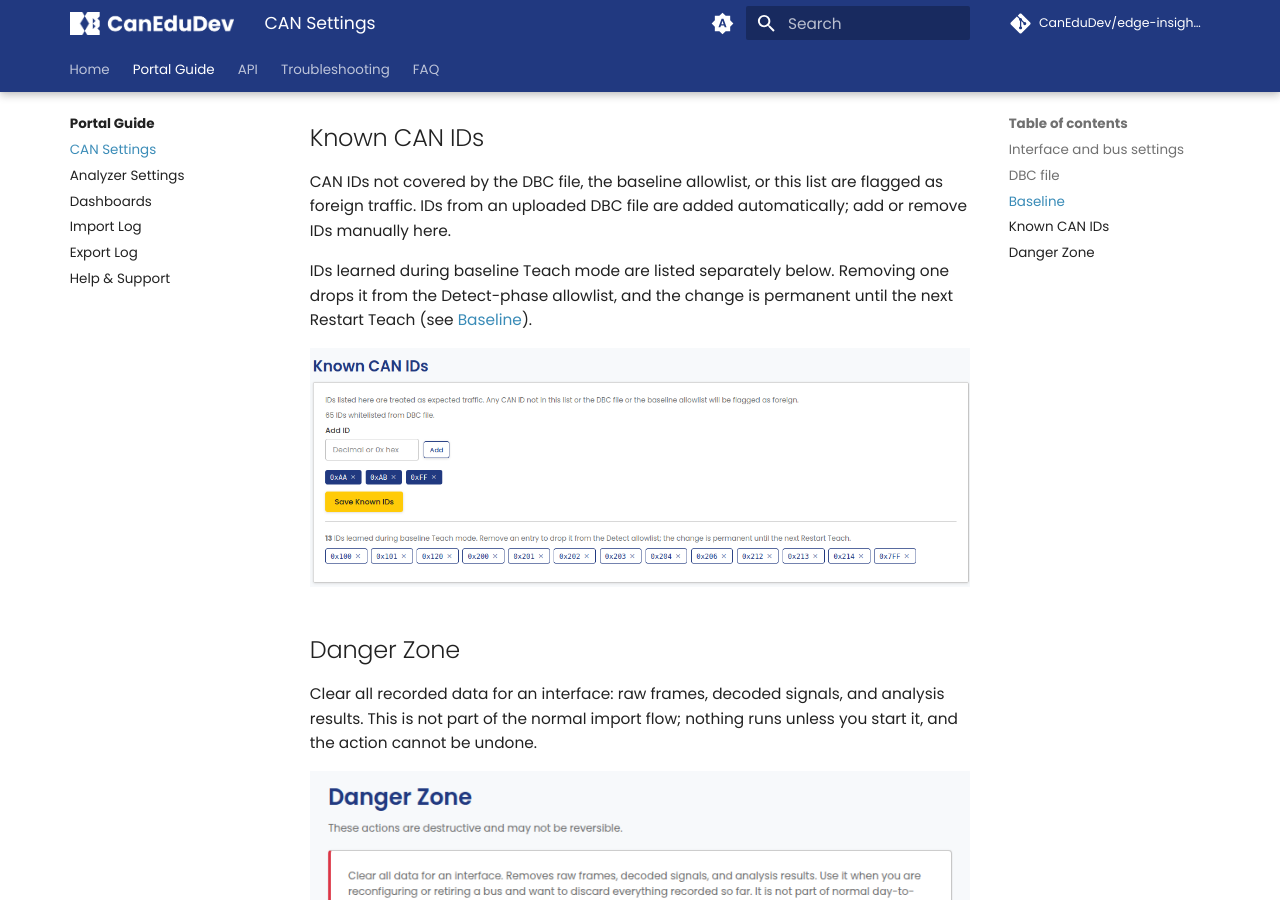
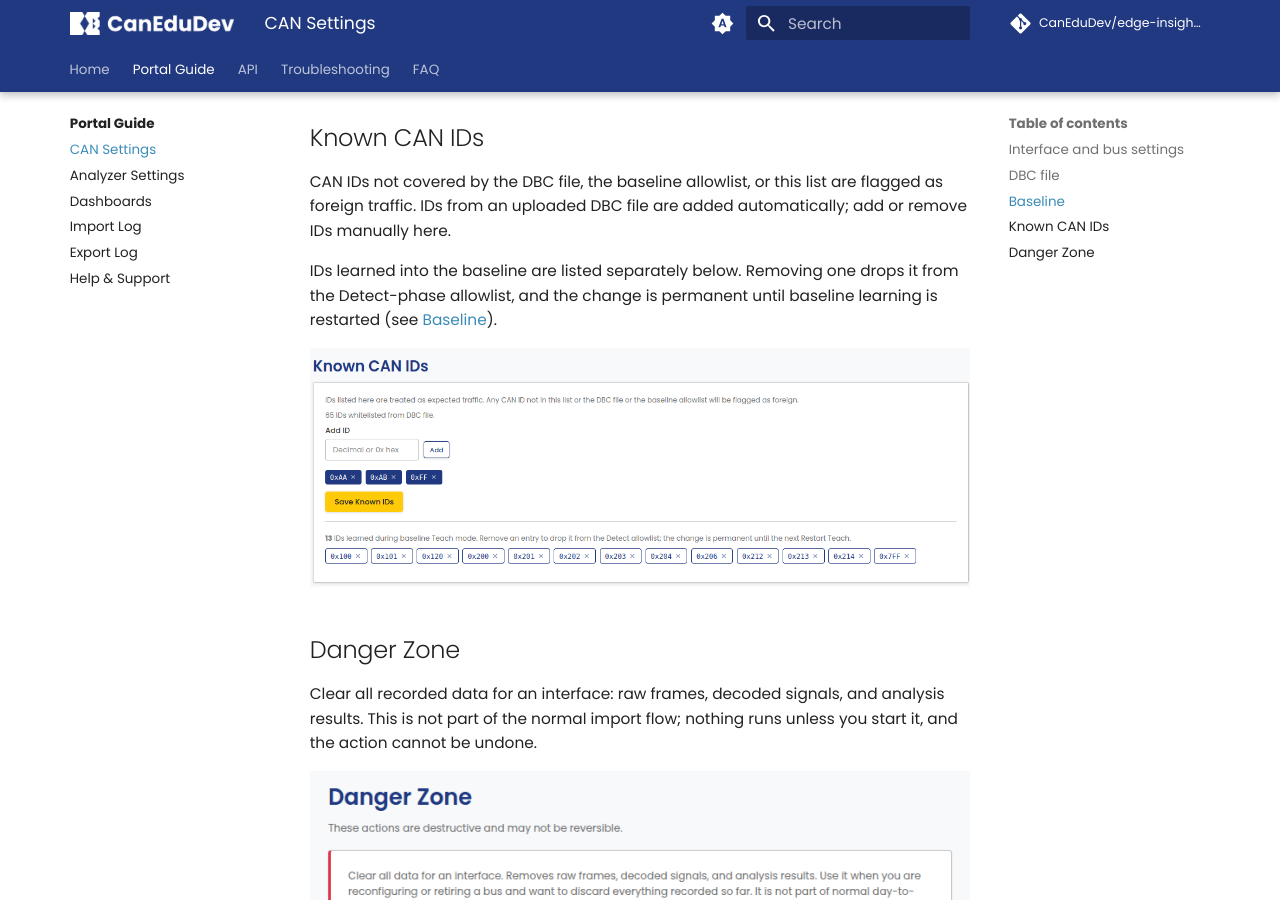
Before and after one commit to CanEduDev/edge-insights-docs, an MkDocs documentation site: the page built from docs/portal/can-settings.md, in a window 1280 px wide and 900 px high, scrolled down 2585 px. Built offline with MkDocs 1.6.1 and Material for MkDocs 9.7.7, drawn with Linux system fonts in a browser that asks for light colours; comment, search, counter and statistics services are not loaded.

Commit message:
Standardize on "baseline learning" in running text
"Restart baseline learning" is the button label in the portal, but the
prose here called the same action "Restart Teach". Use "baseline
learning" as the feature name and "learned into the baseline" for the
allowlist, keeping "Teach mode" only where the mode choice itself is
described (first-run wizard).

Co-Authored-By: Claude Opus 5 <noreply@anthropic.com>
Claude-Session: https://claude.ai/code/session_01DEapFkDzGDMWcJCdHeQ6u1

```diff
--- a/docs/portal/can-settings.md
+++ b/docs/portal/can-settings.md
@@ -50,9 +50,9 @@ CAN IDs not covered by the DBC file, the baseline allowlist, or this list
 are flagged as foreign traffic. IDs from an uploaded DBC file are added
 automatically; add or remove IDs manually here.
 
-IDs learned during baseline Teach mode are listed separately below.
-Removing one drops it from the Detect-phase allowlist, and the change is
-permanent until the next Restart Teach (see [Baseline](#baseline)).
+IDs learned into the baseline are listed separately below. Removing one
+drops it from the Detect-phase allowlist, and the change is permanent
+until baseline learning is restarted (see [Baseline](#baseline)).
 
 ![Known CAN IDs card](../images/portal/can-settings/known-ids-card.png)
 
```
Also changed, not shown: docs/portal/dashboards.md (+1 -1 lines).
